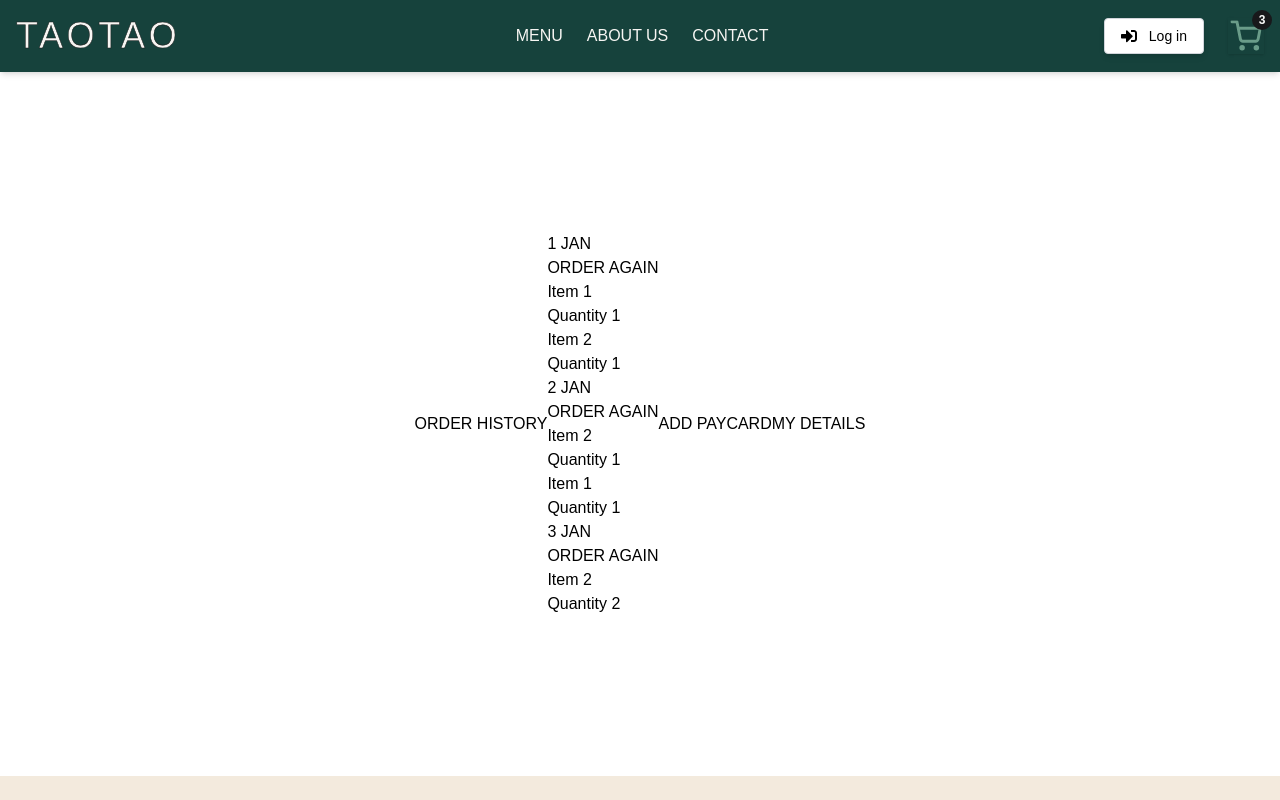
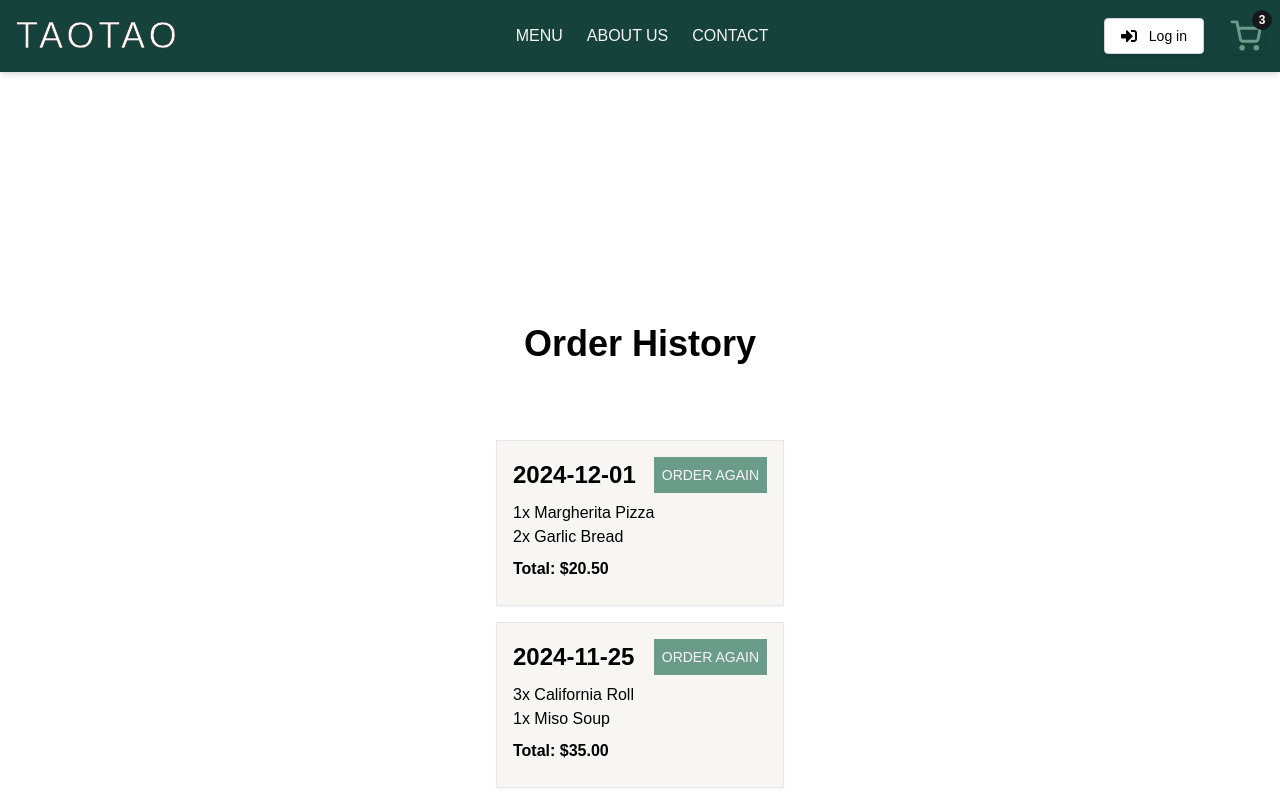
Before and after one commit to Loushymooshy/Taotao-Take-Away, a React (Vite) app in the folder Frontend/: page /order-history in a window 1280 px wide. Shown: the top 800 px of the page. Built offline with nearby package versions, Linux system fonts and the light colour scheme; a web font is replaced by a local one.

Commit message:
stylat upp order history

```diff
--- a/Frontend/src/pages/Customer/OrderHistory.tsx
+++ b/Frontend/src/pages/Customer/OrderHistory.tsx
@@ -1,8 +1,105 @@
+import React, { useEffect, useState } from "react";
+
+type OrderItem = {
+  name: string;
+  quantity: number;
+};
+
+type Order = {
+  id: number;
+  date: string;
+  items: OrderItem[];
+  total: number;
+};
+
+const OrderHistory: React.FC = () => {
+  const [orders, setOrders] = useState<Order[]>([]);
+
+  // Mock data or API call
+  useEffect(() => {
+    const fetchOrders = async () => {
+      // Simulate API call with mock data
+      const mockOrders: Order[] = [
+        {
+          id: 1,
+          date: "2024-12-01",
+          items: [
+            { name: "Margherita Pizza", quantity: 1 },
+            { name: "Garlic Bread", quantity: 2 },
+          ],
+          total: 20.5,
+        },
+        {
+          id: 2,
+          date: "2024-11-25",
+          items: [
+            { name: "California Roll", quantity: 3 },
+            { name: "Miso Soup", quantity: 1 },
+          ],
+          total: 35.0,
+        },
+      ];
+
+      setOrders(mockOrders);
+    };
+
+    fetchOrders();
+  }, []);
+
+  return (
+    <div className="w-80 mx-auto p-4">
+      <h1 className="flex justify-center items-center text-4xl font-black h-48 font-Darumadrop">
+        Order History
+      </h1>
+      {orders.length === 0 ? (
+        <p className="text-gray-500">You have no previous orders.</p>
+      ) : (
+        <div className="space-y-4">
+          {orders.map((order) => (
+            <div
+              key={order.id}
+              className="border border-gray-200 bg-pandaWhite rounded-lg shadow-sm p-4 hover:shadow-md transition"
+            >
+              <div className="flex justify-between items-center mb-2">
+                <span className="text-2xl text-pandaBlack-700 font-bold">
+                  {order.date}
+                </span>
+                <button className="bg-themeGreen hover:bg-themeDarkGreen text-pandaWhite rounded-md h-9 text-sm
+                px-2">
+                  ORDER AGAIN
+                </button>
+              </div>
+              <div className="flex justify-between items-center">
+                <ul className="mb-2">
+                  {order.items.map((item, index) => (
+                    <li key={index} className="text-pandaBlack-700">
+                      {item.quantity}x {item.name}
+                    </li>
+                  ))}
+                </ul>
+              </div>
+              <div className="flex justify-between items-center mb-2">
+                <span className="text-pandaBlack-700 font-semibold">
+                  Total: ${order.total.toFixed(2)}
+                </span>
+              </div>
+            </div>
+          ))}
+        </div>
+      )}
+    </div>
+  );
+};
+
+export default OrderHistory;
+
+/*
 const OrderHistory: React.FC = () => {
   return (
     <>
-      <h1>ORDER HISTORY</h1>
       <main>
+        <h1>ORDER HISTORY</h1>
+
         <article>
           <div>
             <h3>1 JAN</h3>
@@ -50,4 +147,4 @@ const OrderHistory: React.FC = () => {
   );
 };
 
-export default OrderHistory;
+export default OrderHistory;*/
```
